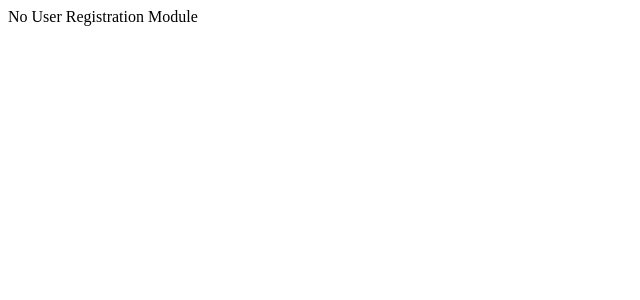
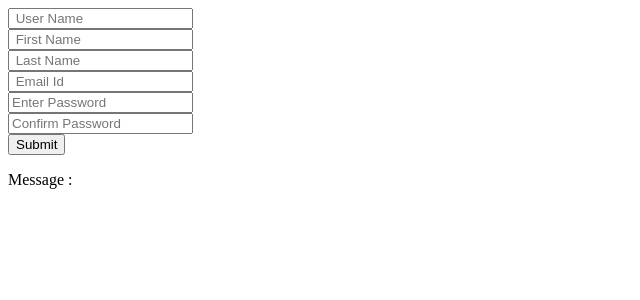
Before and after one commit to Djshubh/python-django-project, a Django app: page /accounts/register in a window 1280 px wide. Shown: the top 300 px of the page, without its empty margins (0-640 px from the left). Run offline with Django 3.2, Linux system fonts and the light colour scheme.

Commit message:
added login logout register

```diff
--- a/accounts/urls.py
+++ b/accounts/urls.py
@@ -3,5 +3,7 @@
 from . import views
 
 urlpatterns = [
-    path('register', views.register, name = 'register')
+    path('register', views.register, name = 'register'),
+    path('login', views.login, name = 'login'),
+    path('logout', views.logout, name = 'logout')
 ]
--- a/accounts/views.py
+++ b/accounts/views.py
@@ -1,7 +1,61 @@
-from django.shortcuts import render
+from django.shortcuts import render,redirect
 from django.http import HttpResponse
+from django.contrib.auth.models import User,auth  # for ORM (import models for user)
+from django.contrib import messages
 
 # Create your views here.
+
+def login(request):
+    if request.method == 'POST' :
+        username = request.POST['username']
+        password1 = request.POST['password1']
+
+        user = auth.authenticate(username= username, password = password1)
+
+        if user is not None:
+            auth.login(request,user)
+            return redirect('/')
+        else :
+            messages.info(request,'Invalid credentials')
+            return redirect('login')
+
+    else :
+        # return render(request, 'register.html',{'msg':'No message'})   (1)
+        return render(request, 'login.html')
+
+def logout(request):
+    auth.logout(request)
+    return redirect('/')
+
 def register(request):
-    return HttpResponse("No User Registration Module")
-    # return render(request, 'register.html', {'name': 'Shubham'})
+    if request.method == 'POST' :
+        username = request.POST['username']
+        first_name = request.POST['first_name']
+        last_name = request.POST['last_name']
+        password1 = request.POST['password1']
+        password2 = request.POST['password2']
+        email = request.POST['email']
+        # create new user object
+        if password1 ==password2:
+            if User.objects.filter(username= username).exists():
+                messages.info(request,'Username Taken')
+                return redirect('register')
+                # return render(request, 'register.html',{'msg' : 'Username Taken'})   (1)
+            elif User.objects.filter(email= email).exists():
+                messages.info(request,'email Taken')
+                return redirect('register')
+                # return render(request, 'register.html',{'msg' : 'Email Taken'})       (1)
+            else:
+                user = User.objects.create_user(username = username, first_name = first_name, last_name = last_name, password = password1, email = email)
+                user.save()
+                print('USER CREATED ! WELCOME ABOARD {}'.format(username) )
+                return redirect('login')    # import redirect
+        else:
+            messages.info(request,'Password does not match')
+            return redirect('register')
+            # return render(request, 'register.html',{'msg' : 'Password does not match'})    (1)
+    else :
+        # return render(request, 'register.html',{'msg':'No message'})   (1)
+        return render(request, 'register.html')
+
+   # (1) uncomment the code to send msg back in different way.
--- /dev/null
+++ b/templates/register.html
@@ -0,0 +1,33 @@
+<!DOCTYPE html>
+<html lang="en">
+<head>
+    <meta charset="UTF-8">
+    <meta name="viewport" content="width=device-width, initial-scale=1.0">
+    <title>Register</title>
+</head>
+<body>
+    <div class="container">
+        <div class="row">
+            <div class="col">
+    <form action="register" method="post" class="home_search_form" id="home_search_form">
+        {% csrf_token %}
+        <input type="text" name= "username" placeholder=" User Name"></br>
+        <input type="text" name= "first_name" placeholder=" First Name"></br>
+        <input type="text" name= "last_name" placeholder=" Last Name"></br>
+        <input type="email" name= "email" placeholder=" Email Id"></br>
+        <input type="password" name= "password1" placeholder="Enter Password"></br>
+        <input type="password" name= "password2" placeholder="Confirm Password"></br>
+        <input type="submit" ></br>
+
+    </form>
+
+    <p>Message : {{msg}}</p>
+    <div>
+        {% for message in messages %}
+    <h3>{{message}}</h3>
+        {% endfor %}
+     </div>
+</div></div>
+    </div>
+</body>
+</html>
```
Also changed, not shown: templates/index.html (+7 -2 lines), templates/login.html (added, +29 -0 lines).
